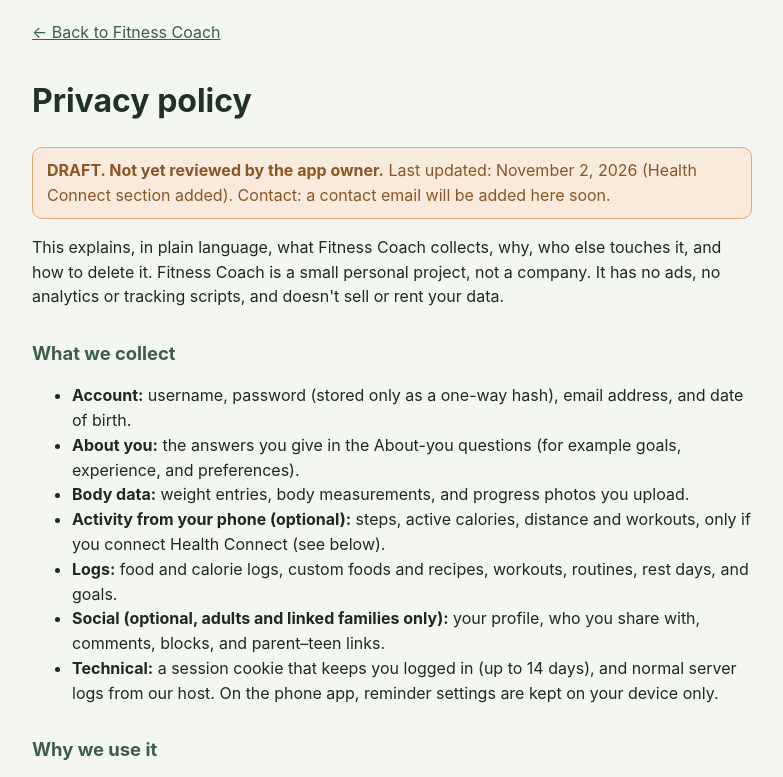
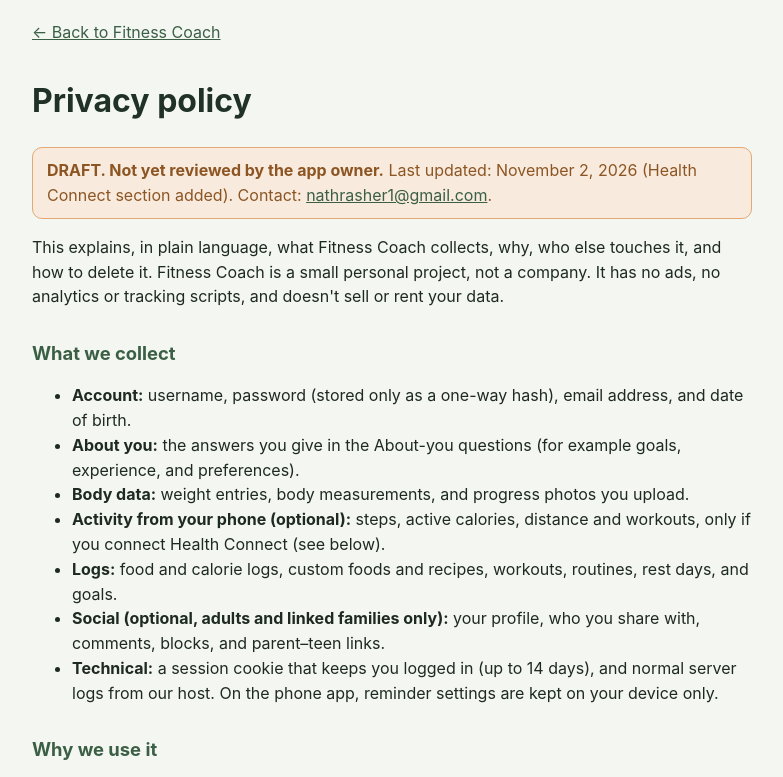
Before and after one commit to nathrasher1/fitness-coach, a website: page client/privacy.html in a window 1280 px wide. Shown: the top 777 px of the page, without its empty margins (248-1031 px from the left). Drawn offline with Linux system fonts and the light colour scheme.

Commit message:
Privacy/terms: add contact email (still DRAFT)

```diff
--- a/client/privacy.html
+++ b/client/privacy.html
@@ -3,7 +3,7 @@
 h1{color:#203227}h2{color:#3b5f45;margin-top:1.6em;font-size:1.15rem}.draft{background:#f8ebdd;border:1px solid #e3a873;color:#8c5523;padding:10px 14px;border-radius:10px}
 a{color:#3b5f45}.back{display:inline-block;margin-bottom:10px}
 </style>
-</head><body><a class="back" href="/">← Back to Fitness Coach</a><h1>Privacy policy</h1><p class="draft"><strong>DRAFT. Not yet reviewed by the app owner.</strong> Last updated: November 2, 2026 (Health Connect section added). Contact: a contact email will be added here soon.</p>
+</head><body><a class="back" href="/">← Back to Fitness Coach</a><h1>Privacy policy</h1><p class="draft"><strong>DRAFT. Not yet reviewed by the app owner.</strong> Last updated: November 2, 2026 (Health Connect section added). Contact: <a href="mailto:nathrasher1@gmail.com">nathrasher1@gmail.com</a>.</p>
 <p>This explains, in plain language, what Fitness Coach collects, why, who else touches it, and how to delete it. Fitness Coach is a small personal project, not a company. It has no ads, no analytics or tracking scripts, and doesn't sell or rent your data.</p>
 <h2>What we collect</h2>
 <ul>
@@ -57,5 +57,5 @@
 <h2>Security</h2>
 <p>Traffic is encrypted (HTTPS), passwords are hashed, and sign-in cookies can't be read by scripts. No system is perfectly secure.</p>
 <h2>Changes and contact</h2>
-<p>If this policy changes, we'll update the date above. Questions: a contact email will be added here soon.</p>
+<p>If this policy changes, we'll update the date above. Questions: <a href="mailto:nathrasher1@gmail.com">nathrasher1@gmail.com</a>.</p>
 </body></html>
```
Also changed, not shown: client/terms.html (+2 -2 lines).
